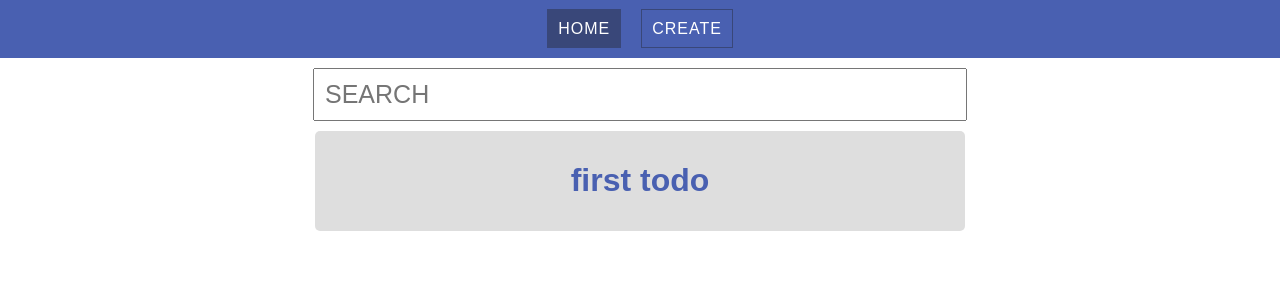
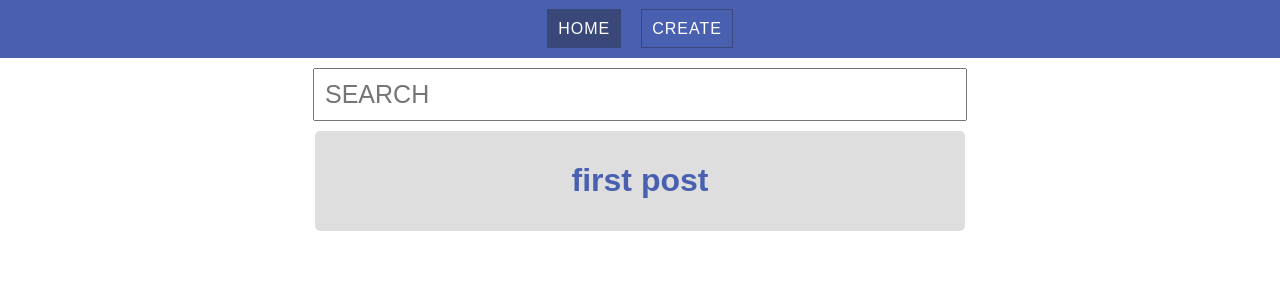
Before and after one commit to pedrolmr/post, a React (Create React App) app: page / in a window 1280 px wide. Shown: the top 300 px of the page. Built offline with nearby package versions, Linux system fonts and the light colour scheme.

Commit message:
trying to add different link for different pages

```diff
--- a/src/App.js
+++ b/src/App.js
@@ -1,7 +1,7 @@
 import React, { Component } from 'react';
 import './App.css';
 
-import { NavLink, Route, Switch } from 'react-router-dom';
+import { Route, Switch } from 'react-router-dom';
 import uuid from 'uuid';
 
 import Todos from './components/Todos';
@@ -12,13 +12,15 @@ import Navigation from './components/Navigation';
 
 class App extends Component {
   state = {
-    todos: [{ id: uuid(), title: 'first todo', description: 'this is the description.'}],
+    // todos: JSON.parse(localStorage.getItem('posts')) || [],
+    todos: [{id: uuid(), title:'first post', description: 'lorem ipsum'}],
     filtered: []
   }
 
   add = (title, description) => {
-    const newTodo = {id: uuid(), title:title, description: description}
+    const newTodo = {id: uuid(), title: title, description: description}
     this.setState({todos: [...this.state.todos, newTodo]})
+    // localStorage.setItem('posts', JSON.stringify(newTodo));
   }
 
   delete = id => {
@@ -60,7 +62,7 @@ class App extends Component {
 
     return (
       <div className="App">
-        <Navigation />
+        <Navigation todoProps={this.state.todos}/>
         <Switch>
           <Route
           exact
--- a/src/components/CreateTodos.js
+++ b/src/components/CreateTodos.js
@@ -8,12 +8,12 @@ class CreateTodos extends Component {
     }
 
     changeHandler = e => {
-        this.setState({[e.target.name]: e.target.value})
+        this.setState({[e.target.name]: e.target.value});
     }
 
     handleSubmit = e => {
         e.preventDefault();
-        this.props.add(this.state.title, this.state.description)
+        this.props.add(this.state.title, this.state.description);
         this.props.history.push("/");
     }
 
--- a/src/components/Navigation.js
+++ b/src/components/Navigation.js
@@ -1,12 +1,21 @@
 import React from 'react';
-import { NavLink } from "react-router-dom";
+import { NavLink, withRouter } from "react-router-dom";
 import styled from 'styled-components';
 
-const Navigation = () => {
+const Navigation = props => {
+  console.log("props in navigation", props);
     return (
         <Nav>
-            <NavLink exact activeClassName="active-link" to="/">Home</NavLink>
-            <NavLink exact activeClassName="active-link" to="/create">Create</NavLink>
+        {props.history.location.pathname !== `${props.todoProps.map(i => i.id)}` ?
+            <React.Fragment>
+              <NavLink exact activeClassName="active-link" to="/">Home</NavLink>
+              <NavLink exact activeClassName="active-link" to="/create">Create</NavLink>
+            </React.Fragment>
+
+        : <React.Fragment>
+            <NavLink exact activeClassName="active-link" to="/">Go Back</NavLink>
+          </React.Fragment>
+        }
         </Nav>
     )
 }
@@ -27,4 +36,4 @@ const Nav = styled.div`
   }
 `
 
-export default Navigation;
+export default withRouter(Navigation);
```
